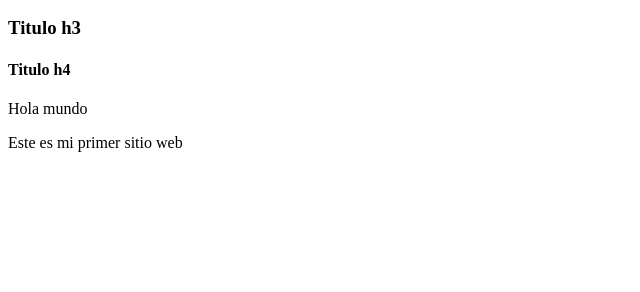
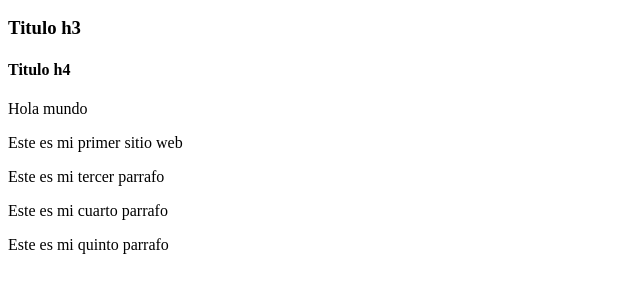
Before and after one commit to pauli7885/bootcampfrontendP, a plain HTML site: page index.html in a window 1280 px wide. Shown: the part 96-388 px from the top of the page, without its empty margins (0-640 px from the left). Drawn offline with Linux system fonts and the light colour scheme.

Commit message:
se agrega un quinto parrafo

```diff
--- a/index.html
+++ b/index.html
@@ -10,6 +10,9 @@
     <div>
       <p>Hola mundo</p>
       <p>Este es mi primer sitio web</p>
+      <p>Este es mi tercer parrafo</p>
+      <p>Este es mi cuarto parrafo</p>
+      <p>Este es mi quinto parrafo</p>
     </div>
   </body>
 </html>
```
